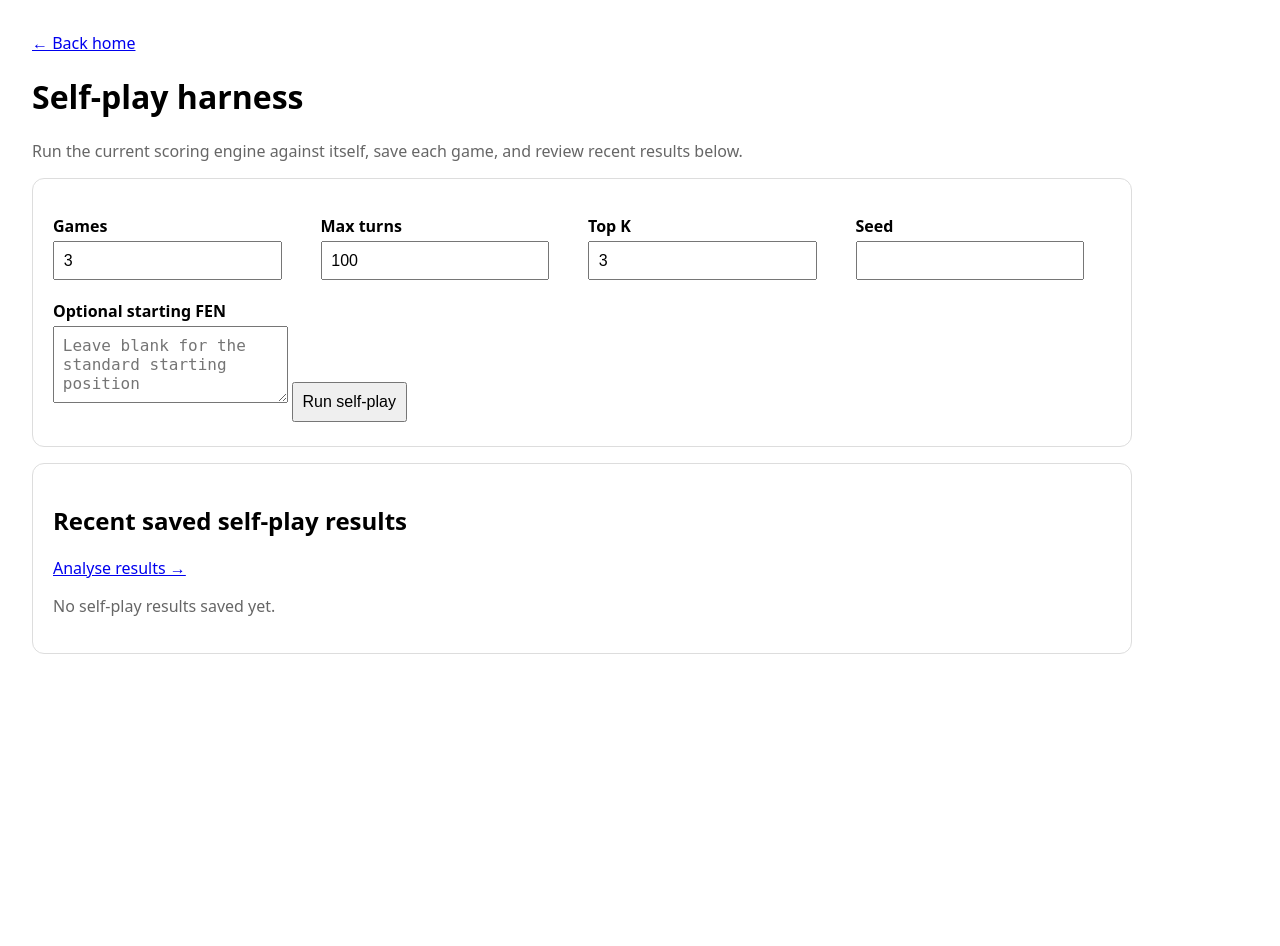
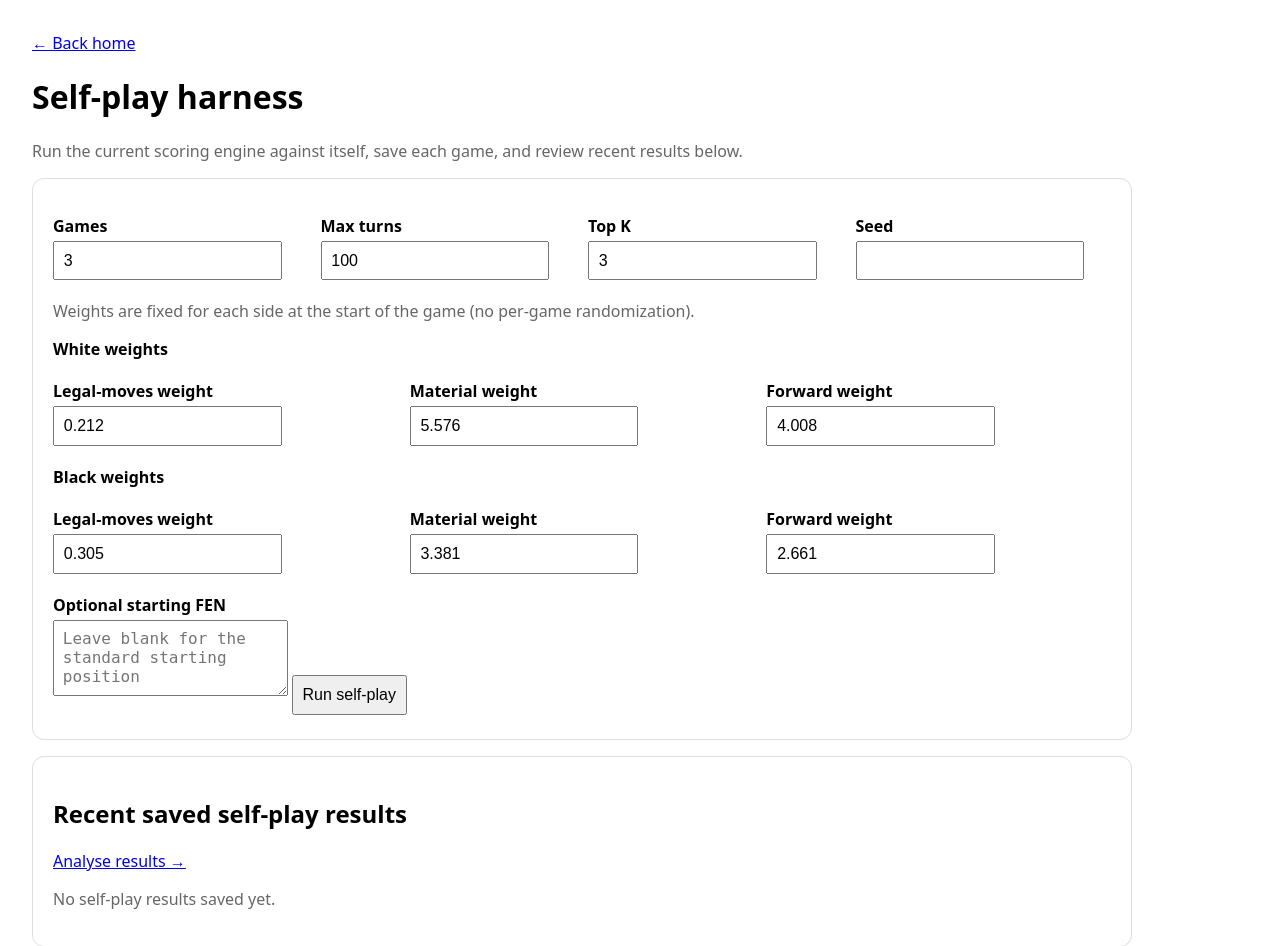
Before and after one commit to Marcus-Lion/chess-player-analyser, a FastAPI app: page /self-play in a window 1280 px wide. Shown: the top 946 px of the page. Before the commit the page ends 654 px from the top, so only its background shows below. Run offline with FastAPI, Linux system fonts and the light colour scheme.

Commit message:
Add fixed per-side weight overrides for self-play simulations
- Introduced optional `white_*` and `black_*` weights for legal moves, material score, and forward score to configure fixed profiles for each side.
- Updated the web UI to allow direct configuration of these overrides.
- Enhanced `_player_weight_sets` logic to support mixed or fixed configurations.
- Updated README with details on fixed-weight profiles in the self-play setup.

```diff
--- a/app/main.py
+++ b/app/main.py
@@ -407,6 +407,12 @@ def self_play_run(
     top_k: int = Form(3),
     seed: str | None = Form(None),
     fen: str | None = Form(None),
+    white_legal_moves_weight: float = Form(...),
+    white_material_score_weight: float = Form(...),
+    white_forward_score_weight: float = Form(...),
+    black_legal_moves_weight: float = Form(...),
+    black_material_score_weight: float = Form(...),
+    black_forward_score_weight: float = Form(...),
 ):
     fen = fen.strip() if fen and fen.strip() else None
     try:
@@ -419,6 +425,12 @@ def self_play_run(
         top_k=max(1, top_k),
         seed=seed_value,
         fen=fen,
+        white_legal_moves_weight=white_legal_moves_weight,
+        white_material_score_weight=white_material_score_weight,
+        white_forward_score_weight=white_forward_score_weight,
+        black_legal_moves_weight=black_legal_moves_weight,
+        black_material_score_weight=black_material_score_weight,
+        black_forward_score_weight=black_forward_score_weight,
     )
     recent_games = run_self_play(config)
     save_self_play_results(recent_games)
@@ -438,6 +450,12 @@ def self_play_start(
     top_k: int = Form(3),
     seed: str | None = Form(None),
     fen: str | None = Form(None),
+    white_legal_moves_weight: float = Form(...),
+    white_material_score_weight: float = Form(...),
+    white_forward_score_weight: float = Form(...),
+    black_legal_moves_weight: float = Form(...),
+    black_material_score_weight: float = Form(...),
+    black_forward_score_weight: float = Form(...),
 ):
     fen = fen.strip() if fen and fen.strip() else None
     try:
@@ -450,6 +468,12 @@ def self_play_start(
         top_k=max(1, top_k),
         seed=seed_value,
         fen=fen,
+        white_legal_moves_weight=white_legal_moves_weight,
+        white_material_score_weight=white_material_score_weight,
+        white_forward_score_weight=white_forward_score_weight,
+        black_legal_moves_weight=black_legal_moves_weight,
+        black_material_score_weight=black_material_score_weight,
+        black_forward_score_weight=black_forward_score_weight,
     )
     return JSONResponse(start_self_play_job(config))
 
--- a/app/templates/self_play.html
+++ b/app/templates/self_play.html
@@ -82,6 +82,40 @@
         <div>
           <label>Seed</label>
           <input name="seed" type="number" value="{{ config.seed if config and config.seed is not none else '' }}" />
+        </div>
+      </div>
+
+      <p class="muted" style="margin-bottom: 0;">Weights are fixed for each side at the start of the game (no per-game randomization).</p>
+
+      <label style="margin-bottom: .25rem;">White weights</label>
+      <div class="grid" style="grid-template-columns: repeat(3, minmax(120px, 1fr));">
+        <div>
+          <label>Legal-moves weight</label>
+          <input name="white_legal_moves_weight" type="number" step="any" value="{{ config.white_legal_moves_weight if config and config.white_legal_moves_weight is not none else 0.212 }}" required />
+        </div>
+        <div>
+          <label>Material weight</label>
+          <input name="white_material_score_weight" type="number" step="any" value="{{ config.white_material_score_weight if config and config.white_material_score_weight is not none else 5.576 }}" required />
+        </div>
+        <div>
+          <label>Forward weight</label>
+          <input name="white_forward_score_weight" type="number" step="any" value="{{ config.white_forward_score_weight if config and config.white_forward_score_weight is not none else 4.008 }}" required />
+        </div>
+      </div>
+
+      <label style="margin-bottom: .25rem;">Black weights</label>
+      <div class="grid" style="grid-template-columns: repeat(3, minmax(120px, 1fr));">
+        <div>
+          <label>Legal-moves weight</label>
+          <input name="black_legal_moves_weight" type="number" step="any" value="{{ config.black_legal_moves_weight if config and config.black_legal_moves_weight is not none else 0.305 }}" required />
+        </div>
+        <div>
+          <label>Material weight</label>
+          <input name="black_material_score_weight" type="number" step="any" value="{{ config.black_material_score_weight if config and config.black_material_score_weight is not none else 3.381 }}" required />
+        </div>
+        <div>
+          <label>Forward weight</label>
+          <input name="black_forward_score_weight" type="number" step="any" value="{{ config.black_forward_score_weight if config and config.black_forward_score_weight is not none else 2.661 }}" required />
         </div>
       </div>
 
```
Also changed, not shown: app/self_play.py (+34 -3 lines), README.md.
